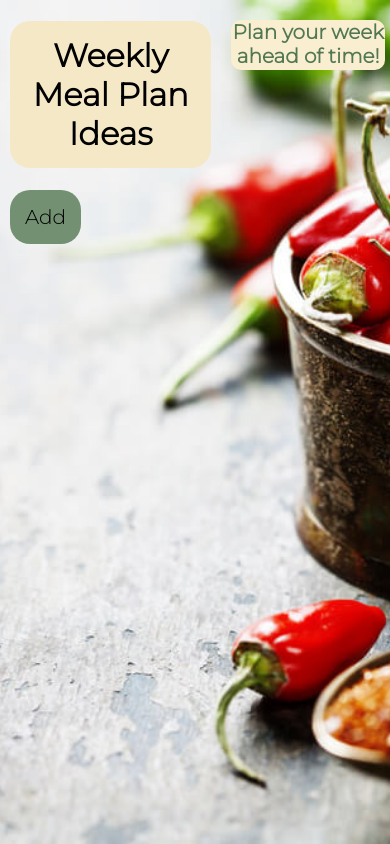
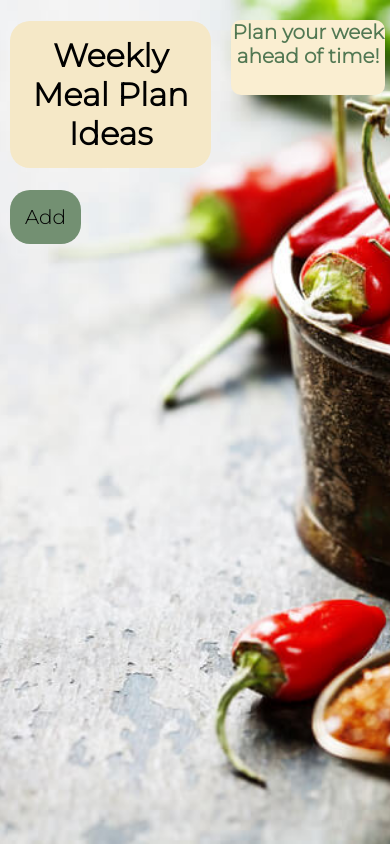
Before and after one commit to viraoka/my-meal-planner, a React (Create React App) app: page / in a window 390 px wide. Built offline with nearby package versions, Linux system fonts and the light colour scheme.

Commit message:
modified App.css

```diff
--- a/src/App.css
+++ b/src/App.css
@@ -93,7 +93,7 @@ h3 {
 
 @media all and (max-width: 500px) {
   h3 {
-    height: 50px;
+    height: 75px;
     margin-left: 20px;
     margin-right: 5px;
     text-align: center;
@@ -104,6 +104,7 @@ h3 {
   }
   .button-add {
     margin-left: 10px;
+    color: black;
   }
 
   .default {
```
